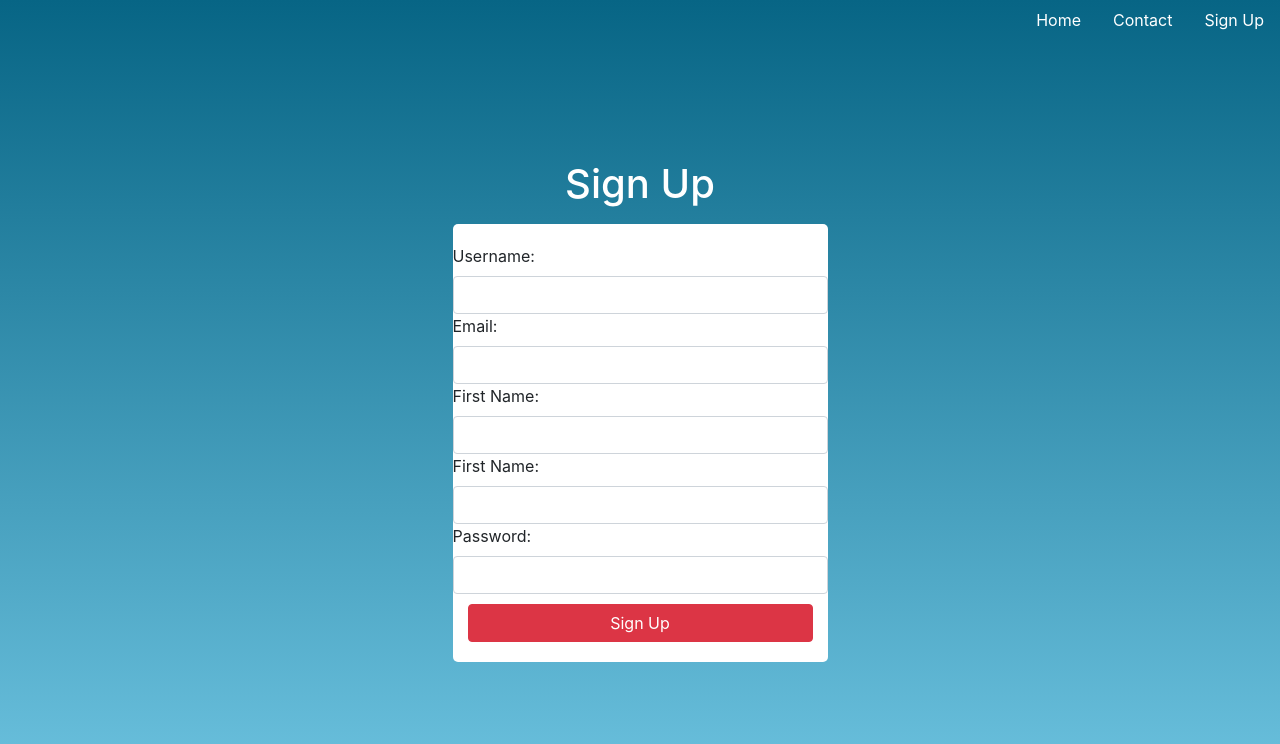
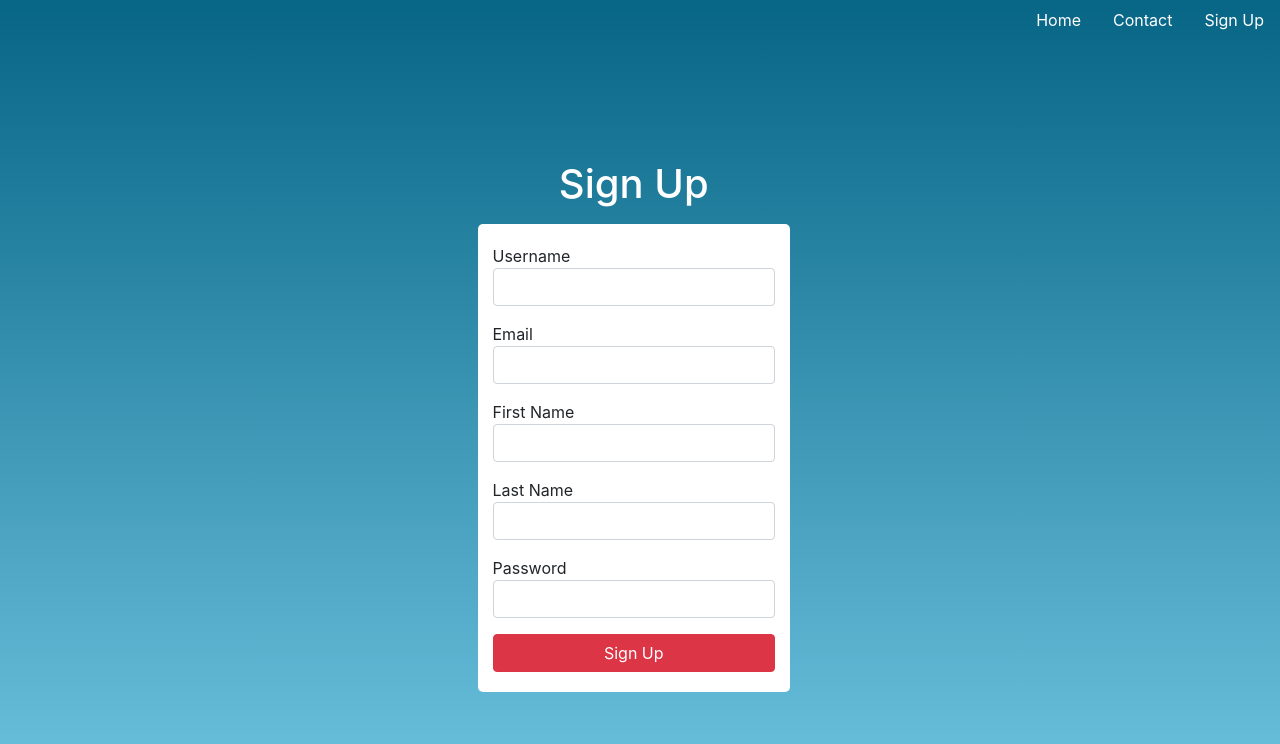
Before and after one commit to Official3173/energy-site, a Django app: page /images/sign_up/ in a window 1280 px wide. Shown: the top 744 px of the page. Run offline with Django 3.2, Linux system fonts and the light colour scheme; some libraries are stand-ins or nearby versions.

Commit message:
cleaned up forms, added username greeting

```diff
--- a/mywebsite/images/forms.py
+++ b/mywebsite/images/forms.py
@@ -26,7 +26,7 @@ class SignUpForm(forms.Form):
     username = forms.CharField(label='Username', widget=forms.TextInput(attrs={'class': 'form-control'}))
     email = forms.CharField(label='Email', widget=forms.TextInput(attrs={'class': 'form-control'}))
     first_name = forms.CharField(label='First Name', widget=forms.TextInput(attrs={'class': 'form-control'}))
-    last_name = forms.CharField(label='First Name', widget=forms.TextInput(attrs={'class': 'form-control'}))
+    last_name = forms.CharField(label='Last Name', widget=forms.TextInput(attrs={'class': 'form-control'}))
     password = forms.CharField(label='Password', widget=forms.PasswordInput(attrs={'class': 'form-control'}))
 
 class SignInForm(forms.Form):
--- a/mywebsite/images/static/images/css/styles.css
+++ b/mywebsite/images/static/images/css/styles.css
@@ -60,7 +60,7 @@
 
 .signup-wrapper {
     display: grid;
-    grid-template-columns: 35% 30% 35%;
+    grid-template-columns: 37% 25% 37%;
 }
 
 .signup-blank {
--- a/mywebsite/images/templates/images/homepage.html
+++ b/mywebsite/images/templates/images/homepage.html
@@ -26,7 +26,7 @@
 
 <body>
     <div class"container-fluid">
-        <h1 class="text-center welcome-text-header"> Hello there, developer!</h1>
+        <h1 class="text-center welcome-text-header"> Hello there, {{ first_name }}!</h1>
         <h4 class="text-center welcome-text">There's gonna be an awesome website here soon.</h4>
         <h4 class="text-center lower-text">(as soon as we catch the python that's loose in the server)</h4>
     </div>
--- a/mywebsite/images/templates/images/sign_up.html
+++ b/mywebsite/images/templates/images/sign_up.html
@@ -35,27 +35,30 @@
             <form class="form-centered" method="POST">
                 {% csrf_token %}
 
-                {{ form }}
-                <!-- {{ form.email.label }}
-                {{ form.email }} -->
+                <div class="form-group col-12">
+                {{ form.username.label}}
+                {{ form.username }}
+                </div>
 
-                <!--
-            <div class="form-group col-12">
-                {{ form.email.label }}
-                {{ form.email }}
-            </div>
+                <div class="form-group col-12">
+                    {{ form.email.label}}
+                    {{ form.email }}
+                </div>
 
-            <div class="form-group col-12">
-                {{ form.password.label }}
-                {{ form.password }}
-            </div>
+                <div class="form-group col-12">
+                    {{ form.first_name.label}}
+                    {{ form.first_name }}
+                </div>
 
-            <!--
-            <div class="form-group col-12">
-                <label>Confirm Password</label>
-                <input type="password" class="form-control" id="id_confirm_password">
-            </div>
-        -->
+                <div class="form-group col-12">
+                    {{ form.last_name.label}}
+                    {{ form.email }}
+                </div>
+
+                <div class="form-group col-12">
+                    {{ form.password.label}}
+                    {{ form.password }}
+                </div>
 
 
             <div class="container-fluid">
--- a/mywebsite/images/views.py
+++ b/mywebsite/images/views.py
@@ -6,15 +6,17 @@ from .imageOverlay import ImageOverlay
 from django.contrib.auth.models import User
 from django.contrib.auth.forms import UserCreationForm
 
+# No comments, no fuckin problems.
 
+# Seriously though, I should document this.
 
 from PIL import Image, ImageDraw, ImageFont
 
 def index(request):
 
     if request.user.is_authenticated:
-        username = request.user.first_name
-    return render(request, 'images/homepage.html', {'js_username': username})
+        first_name = request.user.first_name
+    return render(request, 'images/homepage.html', {'first_name': first_name})
 
 def answer(request):
     return render(request, 'images/answer.html')
@@ -61,6 +63,8 @@ def sign_in (request):
     form = SignInForm()
     return render(request, 'images/sign in.html', {'form': form })
 
+
+
 def sign_up (request):
 
     if request.method == 'POST':
```
Also changed, not shown: mywebsite/images/templates/images/sign in.html (+7 -11 lines), mywebsite/db.sqlite3.
